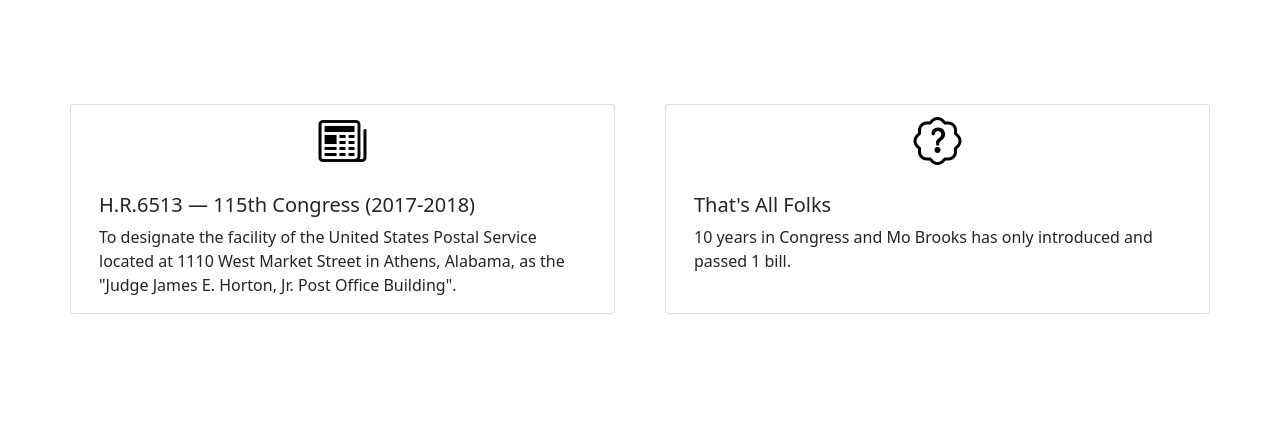
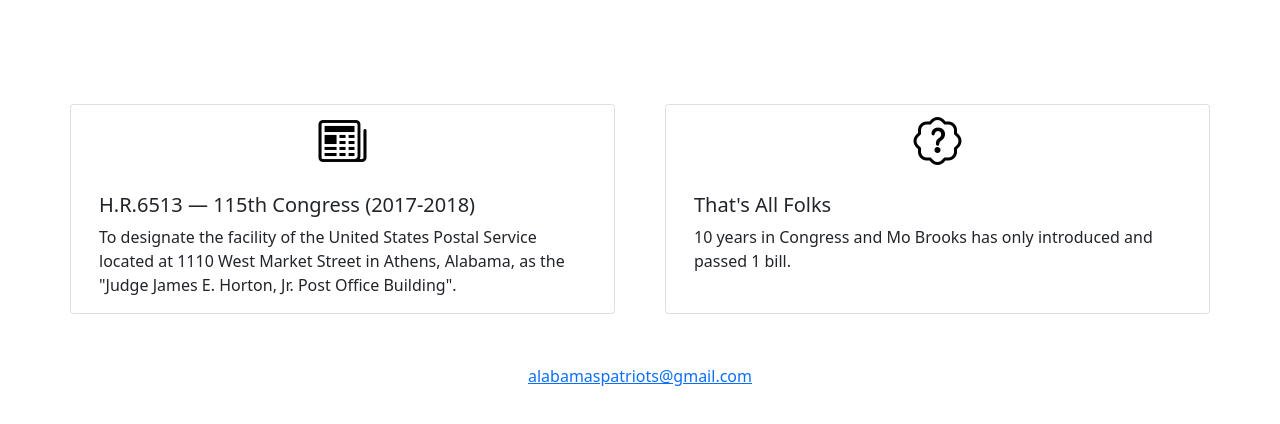
Before and after one commit to alabamaspatriots/mosrecord, a plain HTML site: page index.html in a window 1280 px wide. Shown: the part 220-644 px from the top of the page. Drawn offline with nearby package versions, Linux system fonts and the light colour scheme.

Commit message:
Update index.html

```diff
--- a/index.html
+++ b/index.html
@@ -34,6 +34,9 @@
           </div>
         </div>
       </div>
+      <div class="row justify-contend-md-center" style="margin-top:50px;">
+        <a class="text-center" href="mailto:alabamaspatriots@gmail.com">alabamaspatriots@gmail.com</a>
+      </div>
 
     </div>
 
```
